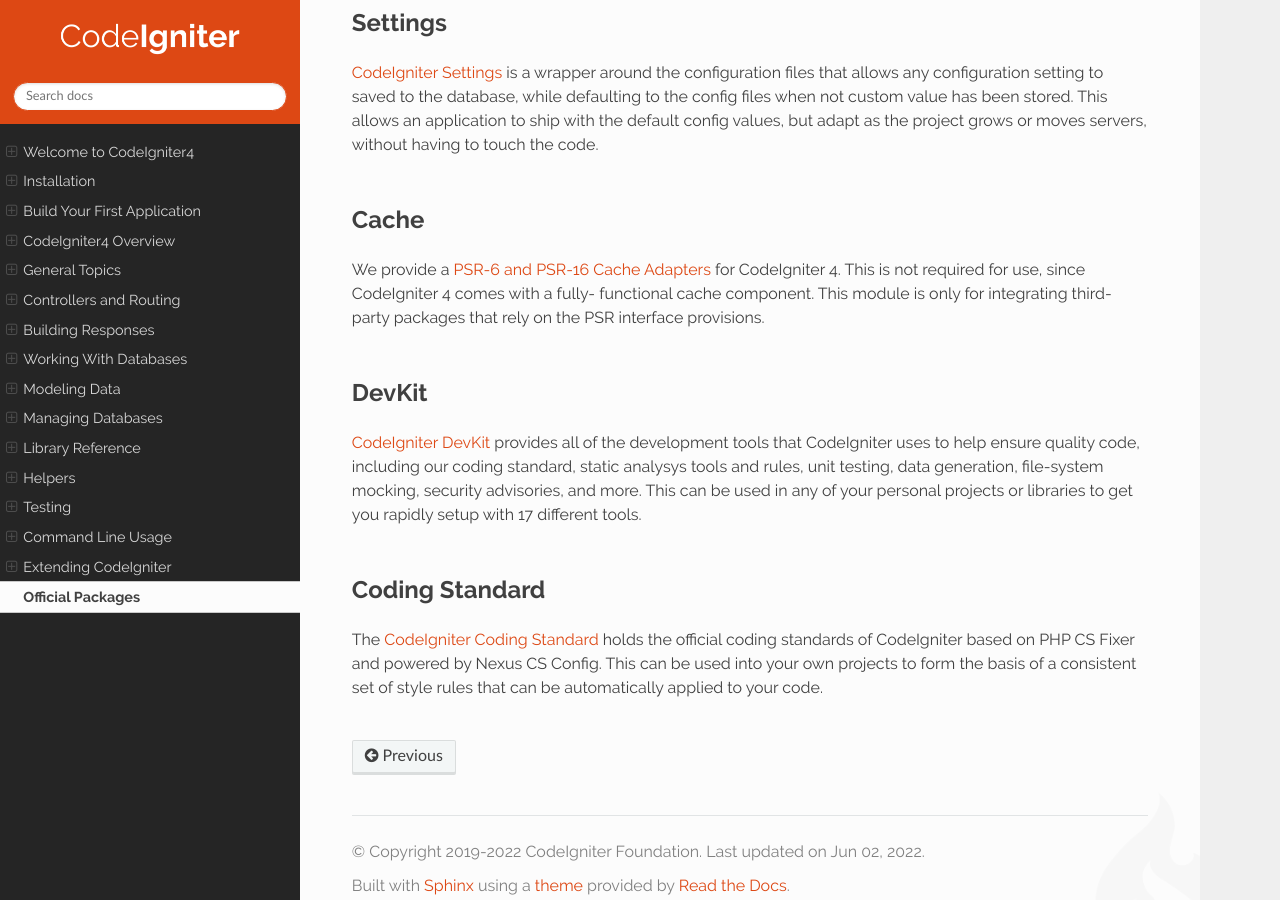
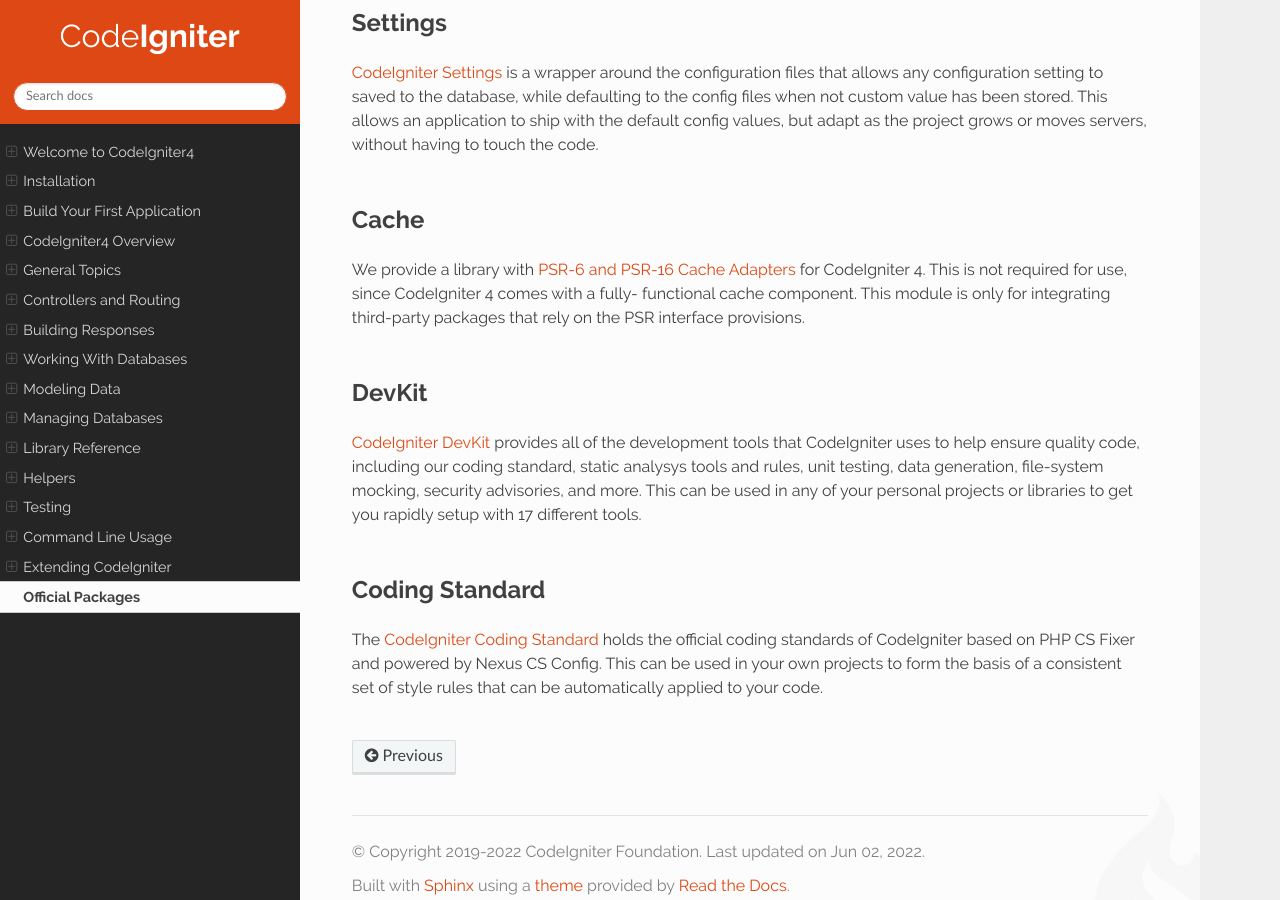
Before and after one commit to NEKOGET/ci4_user_guide_src, a Sphinx documentation site: the page built from source/libraries/official_packages.rst, in a window 1280 px wide and 900 px high, scrolled down 777 px. Built offline with Sphinx 7.4.7 and the Read the Docs theme 2.0.0, drawn with Linux system fonts in a browser that asks for light colours.

Commit message:
Apply suggestions from code review
Co-authored-by: MGatner <mgatner@icloud.com>

```diff
--- a/source/libraries/official_packages.rst
+++ b/source/libraries/official_packages.rst
@@ -42,7 +42,7 @@ or moves servers, without having to touch the code.
 Cache
 *****
 
-We provide a `PSR-6 and PSR-16 Cache Adapters <https://github.com/codeigniter4/cache>`_
+We provide a library with `PSR-6 and PSR-16 Cache Adapters <https://github.com/codeigniter4/cache>`_
 for CodeIgniter 4. This is not required for use, since CodeIgniter 4 comes with a fully-
 functional cache component. This module is only for integrating third-party packages
 that rely on the PSR interface provisions.
@@ -65,5 +65,5 @@ Coding Standard
 
 The `CodeIgniter Coding Standard <https://github.com/CodeIgniter/coding-standard>`_
 holds the official coding standards of CodeIgniter based on PHP CS Fixer and powered by
-Nexus CS Config. This can be used into your own projects to form the basis of a
+Nexus CS Config. This can be used in your own projects to form the basis of a
 consistent set of style rules that can be automatically applied to your code.
```
